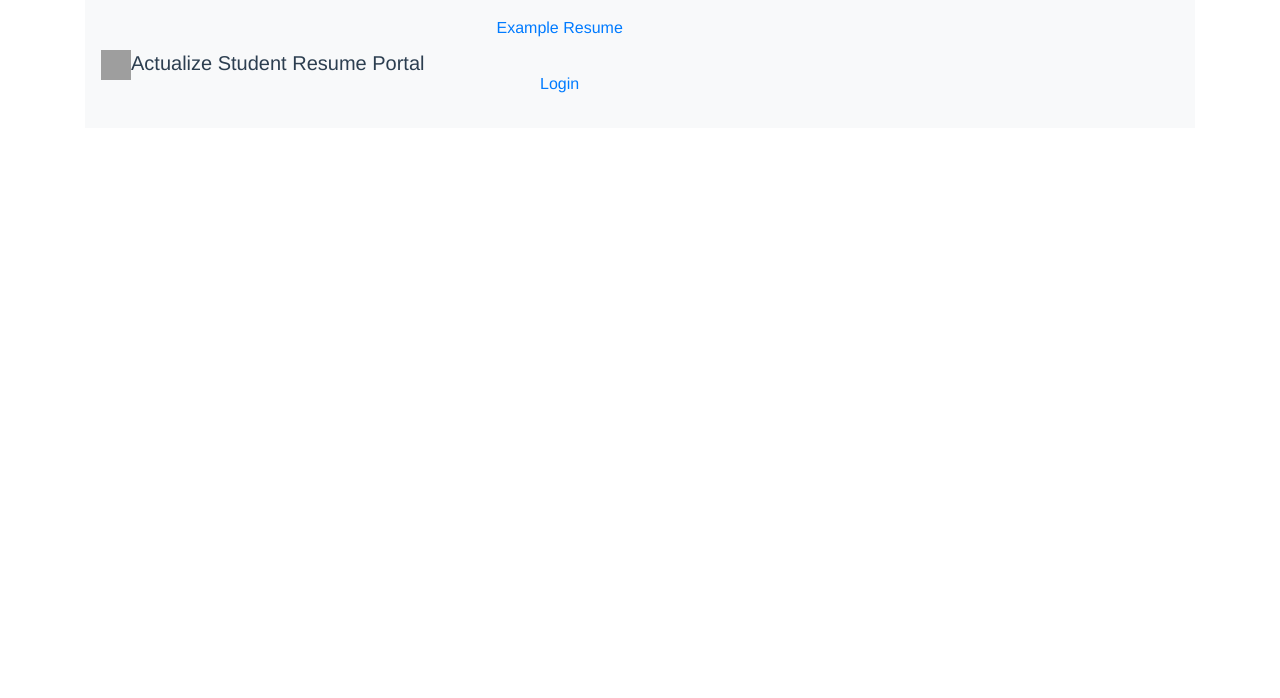
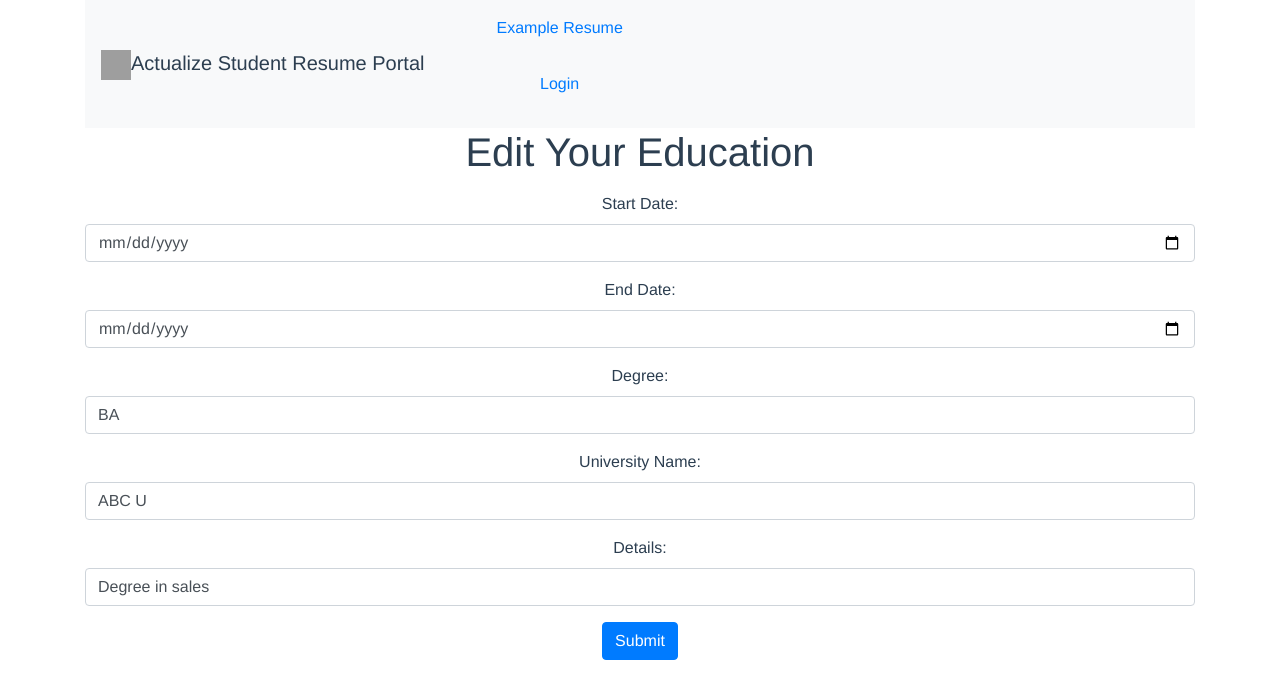
Before and after one commit to codelander-actualize/resume-student-portal-vue-app, a Vue app: page /educations/1/edit in a window 1280 px wide. Shown: the top 698 px of the page. Built offline with nearby package versions, Linux system fonts and the light colour scheme; grey boxes are pictures that could not be loaded.

Commit message:
adds edit pages for all views, creates students folder and updated routes

```diff
--- a/src/router.js
+++ b/src/router.js
@@ -3,8 +3,11 @@ import Router from 'vue-router';
 import Portal from './views/Portal.vue';
 import Logout from "./views/Logout.vue";
 import Example from './views/Example.vue';
-import StudentsShow from './views/StudentsShow.vue';
+import StudentsShow from './views/students/Show.vue';
 import ExperiencesEdit from './views/ExperiencesEdit.vue';
+import StudentsEdit from './views/students/Edit.vue';
+import EducationsEdit from './views/EducationsEdit.vue';
+import CapstonesEdit from './views/CapstonesEdit.vue';
 
 Vue.use(Router);
 
@@ -36,6 +39,21 @@ export default new Router({
       path: '/experiences/:id/edit',
       name: 'experiences-edit',
       component: ExperiencesEdit
+    },
+    {
+      path: '/students/me/edit',
+      name: 'students-edit',
+      component: StudentsEdit
+    },
+    {
+      path: '/educations/:id/edit',
+      name: 'eduations-edit',
+      component: EducationsEdit
+    },
+    {
+      path: '/capstones/:id/edit',
+      name: 'capstones-edit',
+      component: CapstonesEdit
     }
   ]
 });
--- /dev/null
+++ b/src/views/CapstonesEdit.vue
@@ -0,0 +1,80 @@
+<template>
+  <div class="capstones-edit">
+    <div class="container">
+      <form v-on:submit.prevent="submit()">
+        <h1>Edit Your Capstones</h1>
+        <ul>
+          <li class="text-danger" v-for="error in errors">{{ error }}</li>
+        </ul>
+        <div class="form-group">
+          <label>Name:</label>
+          <input type="text" class="form-control" v-model="capstone.name">
+        </div>
+        <div class="form-group">
+          <label>Description:</label>
+          <input type="text" class="form-control" v-model="capstone.description">
+        </div>
+        <div class="form-group">
+          <label>Link:</label>
+          <input type="text" class="form-control" v-model="capstone.url">
+        </div>
+        <div class="form-group">
+          <label>Screenshot:</label>
+          <input type="text" class="form-control" v-model="capstone.screenshot">
+        </div>
+
+
+        <input type="submit" class="btn btn-primary" value="Submit">
+      </form>
+    </div>
+
+  </div>
+</template>
+
+<style>
+</style>
+
+
+<script>
+import axios from "axios";
+
+export default {
+  data: function() {
+    return {
+      capstone: {
+        id: 1,
+        name: "cappy",
+        description: "a capstone",
+        url: "capstone.com",
+        screenshot: "screenshot.com"
+      },
+      errors: []
+    };
+  },
+  created: function() {
+    // axios.get("/api/capstones/" + this.$route.params.id).then(response => {
+    //   console.log(response.data);
+    //   this.capstone = response.data;
+    // });
+  },
+  methods: {
+    submit: function() {
+      var params = {
+        name: this.capstone.name,
+        description: this.capstone.description,
+        url: this.capstone.url,
+        screenshot: this.capstone.screenshot
+      };
+      axios
+        .patch("/api/capstone/" + this.capstone.id, params)
+        .then(response => {
+          console.log(response.data);
+          this.$router.push("/students/me");
+        })
+        .catch(error => {
+          this.errors = error.response.data.errors;
+        });
+    }
+  }
+};
+</script>
--- /dev/null
+++ b/src/views/EducationsEdit.vue
@@ -0,0 +1,85 @@
+<template>
+  <div class="educations-edit">
+    <div class="container">
+      <form v-on:submit.prevent="submit()">
+        <h1>Edit Your Education</h1>
+        <ul>
+          <li class="text-danger" v-for="error in errors">{{ error }}</li>
+        </ul>
+        <div class="form-group">
+          <label>Start Date:</label>
+          <input type="date" class="form-control" v-model="education.start_date">
+        </div>
+        <div class="form-group">
+          <label>End Date:</label>
+          <input type="date" class="form-control" v-model="education.end_date">
+        </div>
+        <div class="form-group">
+          <label>Degree:</label>
+          <input type="text" class="form-control" v-model="education.degree">
+        </div>
+        <div class="form-group">
+          <label>University Name:</label>
+          <input type="text" class="form-control" v-model="education.university_name">
+        </div>
+        <div class="form-group">
+          <label>Details:</label>
+          <input type="text" class="form-control" v-model="education.details">
+        </div>
+
+        <input type="submit" class="btn btn-primary" value="Submit">
+      </form>
+    </div>
+
+  </div>
+</template>
+
+<style>
+</style>
+
+
+<script>
+import axios from "axios";
+
+export default {
+  data: function() {
+    return {
+      education: {
+        id: 1,
+        start_date: "12-1-1",
+        end_date: "123-12",
+        degree: "BA",
+        university_name: "ABC U",
+        details: "Degree in sales"
+      },
+      errors: []
+    };
+  },
+  created: function() {
+    // axios.get("/api/educations/" + this.$route.params.id).then(response => {
+    //   console.log(response.data);
+    //   this.education = response.data;
+    // });
+  },
+  methods: {
+    submit: function() {
+      var params = {
+        start_date: this.education.start_date,
+        end_date: this.education.end_date,
+        degree: this.education.degree,
+        university_name: this.education.university_name,
+        details: this.education.details
+      };
+      axios
+        .patch("/api/education/" + this.education.id, params)
+        .then(response => {
+          console.log(response.data);
+          this.$router.push("/students/me");
+        })
+        .catch(error => {
+          this.errors = error.response.data.errors;
+        });
+    }
+  }
+};
+</script>
--- /dev/null
+++ b/src/views/students/Edit.vue
@@ -0,0 +1,125 @@
+<template>
+  <div class="students-edit">
+    <div class="container">
+      <form v-on:submit.prevent="submit()">
+        <h1>Edit Your Infomation</h1>
+        <ul>
+          <li class="text-danger" v-for="error in errors">{{ error }}</li>
+        </ul>
+        <div class="form-group">
+          <label>First Name:</label>
+          <input type="text" class="form-control" v-model="student.first_name">
+        </div>
+        <div class="form-group">
+          <label>Last Name:</label>
+          <input type="text" class="form-control" v-model="student.last_name">
+        </div>
+        <div class="form-group">
+          <label>Email:</label>
+          <input type="email" class="form-control" v-model="student.email">
+        </div>
+        <div class="form-group">
+          <label>Phone Number:</label>
+          <input type="text" class="form-control" v-model="student.phone_number">
+        </div>
+        <div class="form-group">
+          <label>Short Bio:</label>
+          <input type="text" class="form-control" v-model="student.short_bio">
+        </div>
+        <div class="form-group">
+          <label>LinkedIn:</label>
+          <input type="text" class="form-control" v-model="student.linkedin_url">
+        </div>
+        <div class="form-group">
+          <label>Twitter:</label>
+          <input type="text" class="form-control" v-model="student.twitter_handle">
+        </div>
+        <div class="form-group">
+          <label>Personal Website:</label>
+          <input type="text" class="form-control" v-model="student.personal_blog">
+        </div>
+        <div class="form-group">
+          <label>Resume:</label>
+          <input type="text" class="form-control" v-model="student.online_resume_url">
+        </div>
+        <div class="form-group">
+          <label>Github:</label>
+          <input type="text" class="form-control" v-model="student.github_url">
+        </div>
+        <div class="form-group">
+          <label>Photo:</label>
+          <input type="text" class="form-control" v-model="student.photo_url">
+        </div>
+
+
+
+        <input type="submit" class="btn btn-primary" value="Submit">
+      </form>
+    </div>
+
+  </div>
+</template>
+
+<style>
+</style>
+
+
+<script>
+import axios from "axios";
+
+export default {
+  data: function() {
+    return {
+      student: {
+        id: 1,
+        first_name: "test",
+        last_name: "dummy",
+        email: "test@gmail.com",
+        phone_number: "123-4567",
+        short_bio: "sdfojsfpojpwofj",
+        linkedin_url: "linkedin/in/testdummy",
+        twitter_handle: "@test_dummy",
+        personal_blog: "testdummy.com",
+        online_resume_url: "testdummy.com/resume",
+        github_url: "github.com/testdummy",
+        photo_url: "photo_test"
+      },
+      errors: []
+    };
+  },
+  created: function() {
+    // axios.get("/api/students/" + this.$route.params.id).then(response => {
+    //   console.log(response.data);
+    //   this.experience = response.data;
+    // });
+  },
+  methods: {
+    submit: function() {
+      var params = {
+        first_name: this.student.first_name,
+        last_name: this.student.last_name,
+        email: this.student.email,
+        phone_number: this.student.phone_number,
+        short_bio: this.student.short_bio,
+        linkedin_url: this.student.linkedin_url,
+        twitter_handle: this.student.twitter_handle,
+        personal_blog: this.student.personal_blog,
+        online_resume_url: this.student.online_resume_url,
+        github_url: this.student.github_url,
+        photo_url: this.student.photo_url,
+
+
+      };
+      axios
+        .patch("/api/students/" + this.student.id, params)
+        .then(response => {
+          console.log(response.data);
+          this.$router.push("/students/me");
+        })
+        .catch(error => {
+          this.errors = error.response.data.errors;
+        });
+    }
+  }
+};
+</script>
--- a/src/views/StudentsShow.vue
+++ b/src/views/students/Show.vue
@@ -9,7 +9,7 @@
     <p>Phone Number: {{student.phone_number}}</p>
     <p>LinkedIn: {{student.linkedin_url}}</p>
     <p>Twitter: {{student.twitter_url}}</p>
-    <p>Personal Blog: {{student.personal_blog_website_url}}</p>
+    <p>Personal Website: {{student.personal_blog_website_url}}</p>
     <p>Resume: {{student.resume_url}}</p>
     <p>Github: {{student.github_url}}</p>
     <p>Photo: {{student.photo_url}}</p>
```
